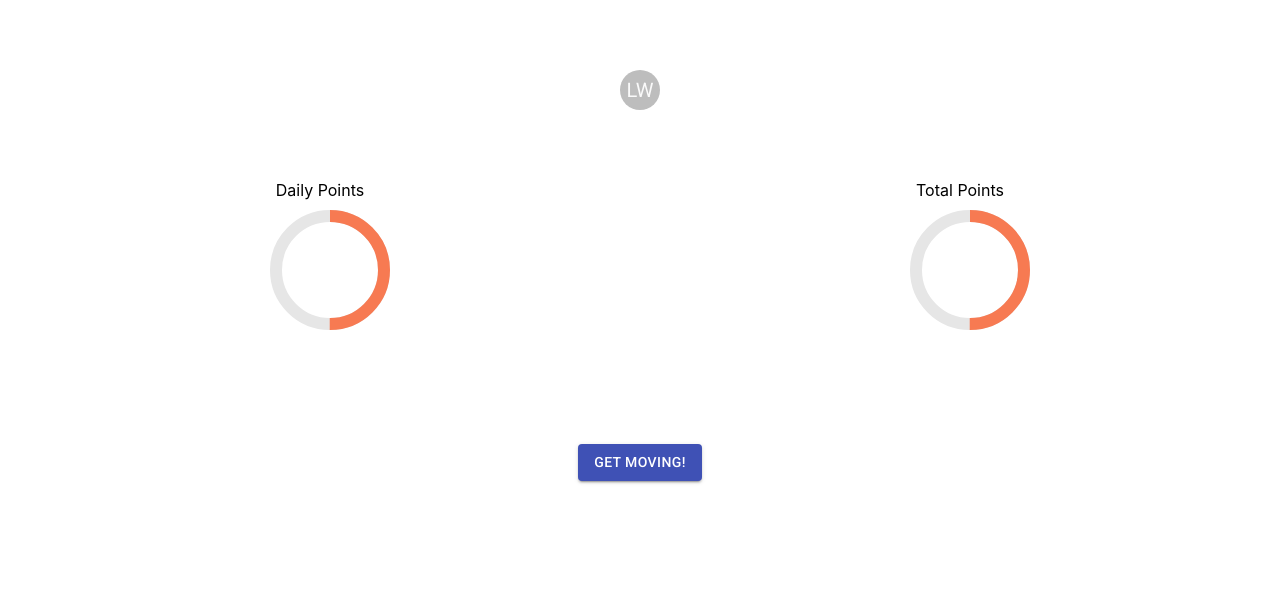
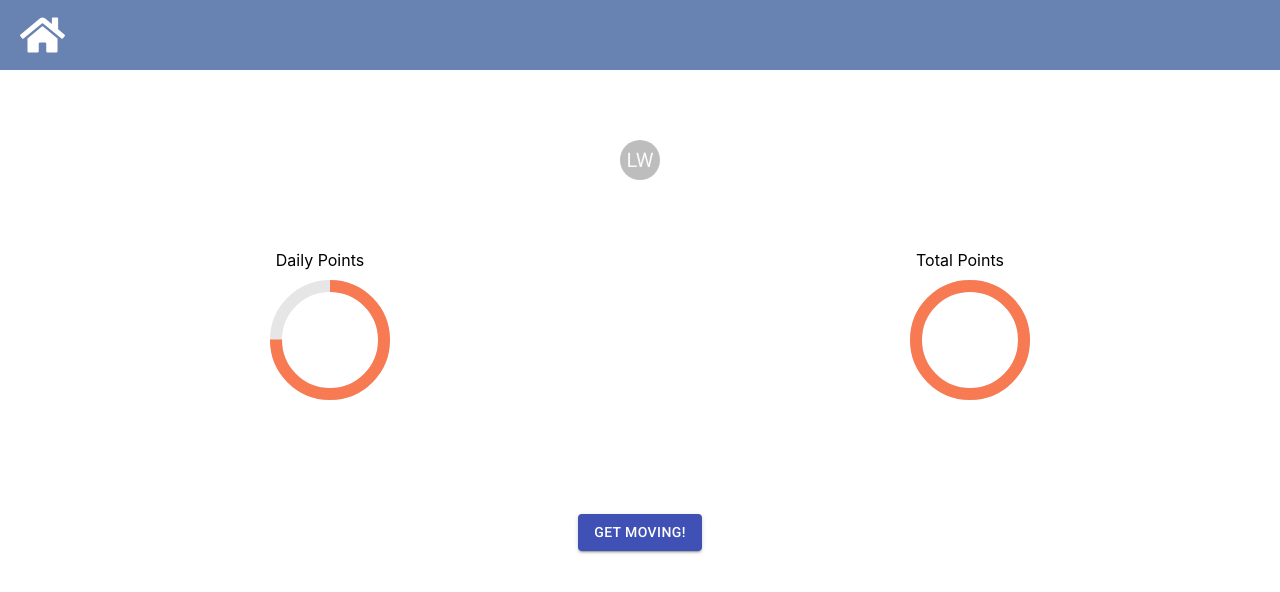
Before and after one commit to capstone-aphrodite/capstone, a React (Create React App) app: page /childdashboard in a window 1280 px wide. Shown: the top 592 px of the page. Built offline with nearby package versions, Linux system fonts and the light colour scheme.

Commit message:
feat: added navbar component

```diff
--- a/package.json
+++ b/package.json
@@ -3,6 +3,9 @@
   "version": "0.1.0",
   "private": true,
   "dependencies": {
+    "@fortawesome/fontawesome-free": "^5.15.3",
+    "@fortawesome/free-solid-svg-icons": "^5.15.3",
+    "@fortawesome/react-fontawesome": "^0.1.14",
     "@material-ui/core": "^4.11.3",
     "@material-ui/icons": "^4.11.2",
     "@teachablemachine/pose": "^0.8.6",
--- a/src/App.css
+++ b/src/App.css
@@ -37,6 +37,25 @@
   }
 }
 
+/* NAVBAR  */
+
+nav {
+  align-items: center;
+  background-color: #6882b1;
+  display: flex;
+  height: 50px;
+  padding: 10px;
+}
+
+nav a {
+  margin: 10px;
+  color: #ffffff;
+  text-decoration: none;
+}
+
+#home {
+  font-size: 40px;
+}
 /* CANVAS  */
 
 #canvas {
--- a/src/Components/ChildDashboard.js
+++ b/src/Components/ChildDashboard.js
@@ -8,8 +8,8 @@ export default function ChildDashboard() {
   const dailyCircleRef = useRef(null);
   const totalCircleRef = useRef(null);
   //HARD CODED
-  const dailyProgress = 50;
-  const totalProgress = 50;
+  const dailyProgress = 75;
+  const totalProgress = 100;
 
   useEffect(() => {
     // this is hard coded for the goal to be 100 points
--- /dev/null
+++ b/src/Components/Navbar.js
@@ -0,0 +1,16 @@
+import React from 'react';
+import { Link } from 'react-router-dom';
+import { FontAwesomeIcon } from '@fortawesome/react-fontawesome';
+import { faHome } from '@fortawesome/free-solid-svg-icons';
+
+export default function Navbar() {
+  return (
+    <div>
+      <nav id="nav">
+        <Link to="/childdashboard">
+          <FontAwesomeIcon id="home" icon={faHome} />
+        </Link>
+      </nav>
+    </div>
+  );
+}
--- a/src/Components/index.js
+++ b/src/Components/index.js
@@ -2,3 +2,4 @@ export { default as Login } from './SigninElements/Login';
 export { default as Signup } from './SigninElements/Signup';
 export { default as Posenet } from './Exercises/Posenet';
 export { default as ChildDashboard } from './ChildDashboard';
+export { default as Navbar } from './Navbar';
--- a/src/Routes.js
+++ b/src/Routes.js
@@ -1,16 +1,19 @@
 import React, { Component } from 'react';
 import { Route, Switch } from 'react-router-dom';
-import { Login, Signup, Posenet, ChildDashboard } from './Components';
+import { Login, Signup, Posenet, ChildDashboard, Navbar } from './Components';
 
 class Routes extends Component {
   render() {
     return (
+      <div>
+        <Navbar />
         <Switch>
           <Route exact path="/" component={Posenet} />
           <Route exact path="/childdashboard" component={ChildDashboard} />
           <Route path="/login" component={Login} />
           <Route path="/signup" component={Signup} />
         </Switch>
+      </div>
     );
   }
 }
```
Also changed, not shown: 1 other file (tests, documents, lock files or other folders). Lines whose indentation alone changed are shown as unchanged.
